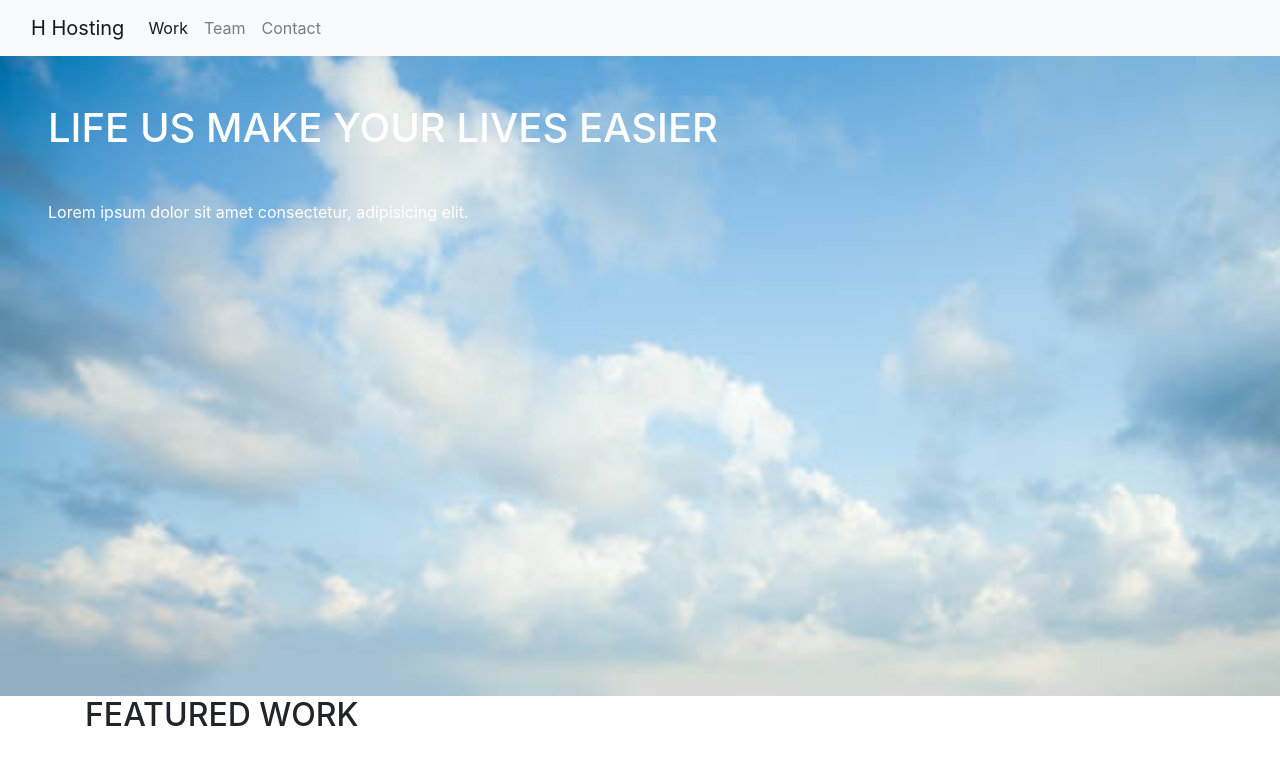
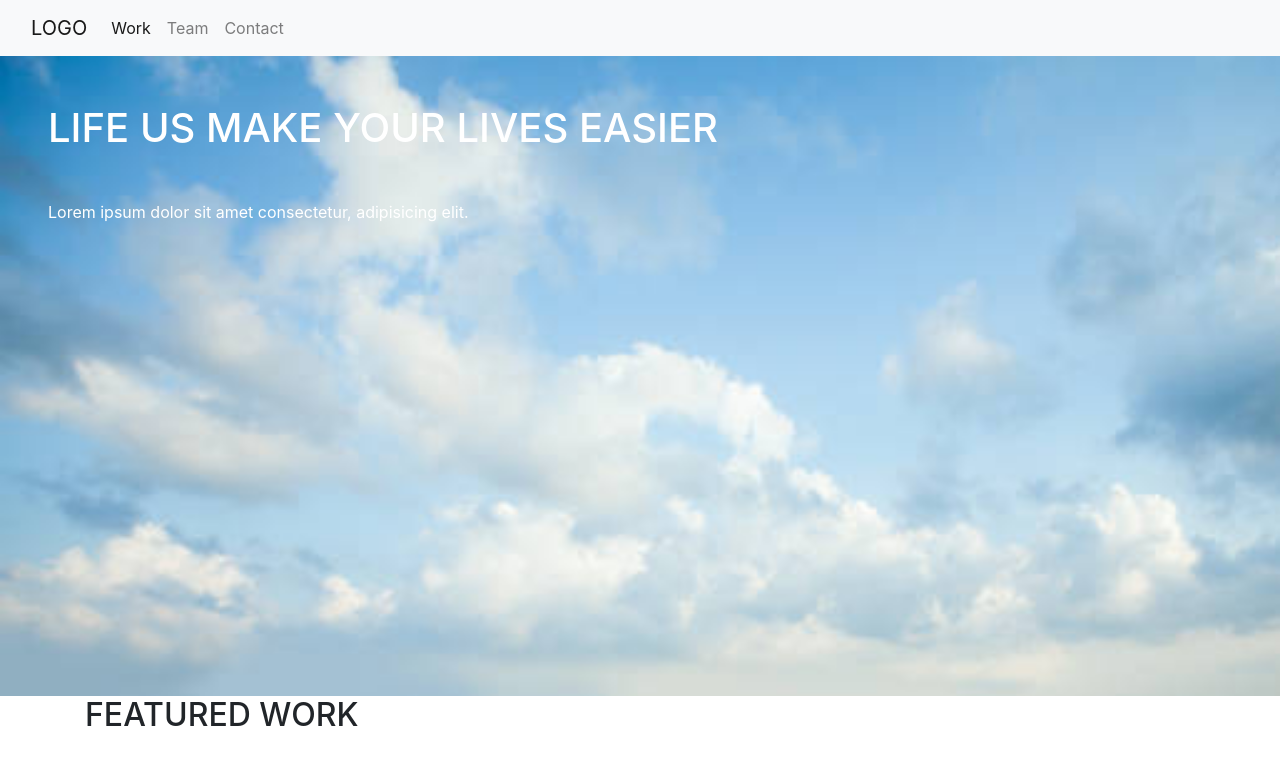
Before and after one commit to Mustack-Rabbi/img2-web-one, a plain HTML site: page index.html in a window 1280 px wide. Shown: the top 764 px of the page. Drawn offline with nearby package versions, Linux system fonts and the light colour scheme.

Commit message:
Life hack website

```diff
--- a/index.html
+++ b/index.html
@@ -9,7 +9,7 @@
     <!-- <link href="https://cdn.jsdelivr.net/npm/bootstrap@5.1.0/dist/css/bootstrap.min.css" rel="stylesheet" integrity="sha384-KyZXEAg3QhqLMpG8r+8fhAXLRk2vvoC2f3B09zVXn8CA5QIVfZOJ3BCsw2P0p/We" crossorigin="anonymous"> -->
     <link rel="stylesheet" href="https://cdn.jsdelivr.net/npm/bootstrap@4.6.0/dist/css/bootstrap.min.css" integrity="sha384-B0vP5xmATw1+K9KRQjQERJvTumQW0nPEzvF6L/Z6nronJ3oUOFUFpCjEUQouq2+l" crossorigin="anonymous">
 <link rel="stylesheet" href="style.css">
-    <title>Hosting Website</title>
+    <title>LIFE EASIER | Img to Web | One</title>
   </head>
   <body>
  <!-- Start Menu Bar Section -->
@@ -17,7 +17,7 @@
 <Section class="menu-bar">
       <nav class="navbar navbar-expand-lg navbar-light bg-light">
           <div class="container-fluid">
-            <a class="navbar-brand" href="#">H Hosting</a>
+            <a class="navbar-brand" href="#">LOGO</a>
             <button class="navbar-toggler" type="button" data-bs-toggle="collapse" data-bs-target="#navbarSupportedContent" aria-controls="navbarSupportedContent" aria-expanded="false" aria-label="Toggle navigation">
               <span class="navbar-toggler-icon"></span>
             </button>
```
